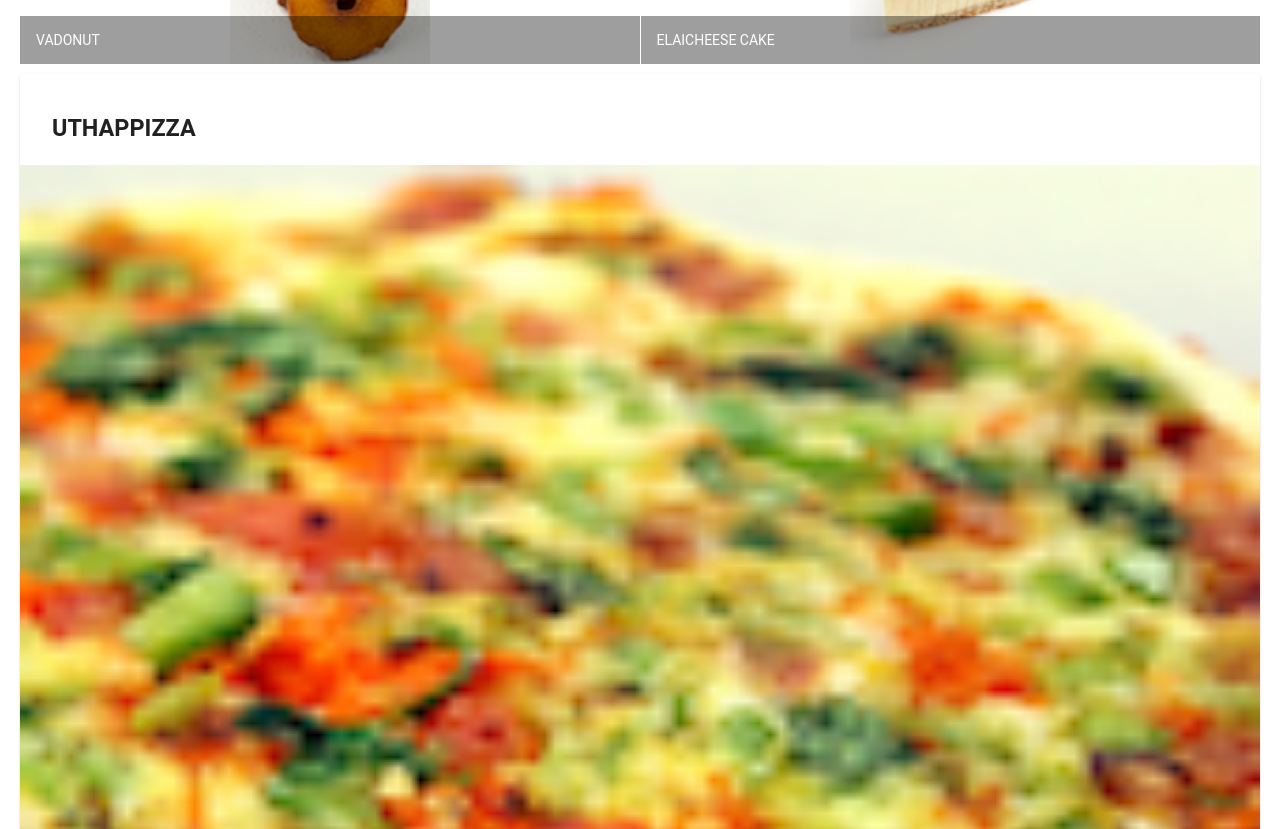
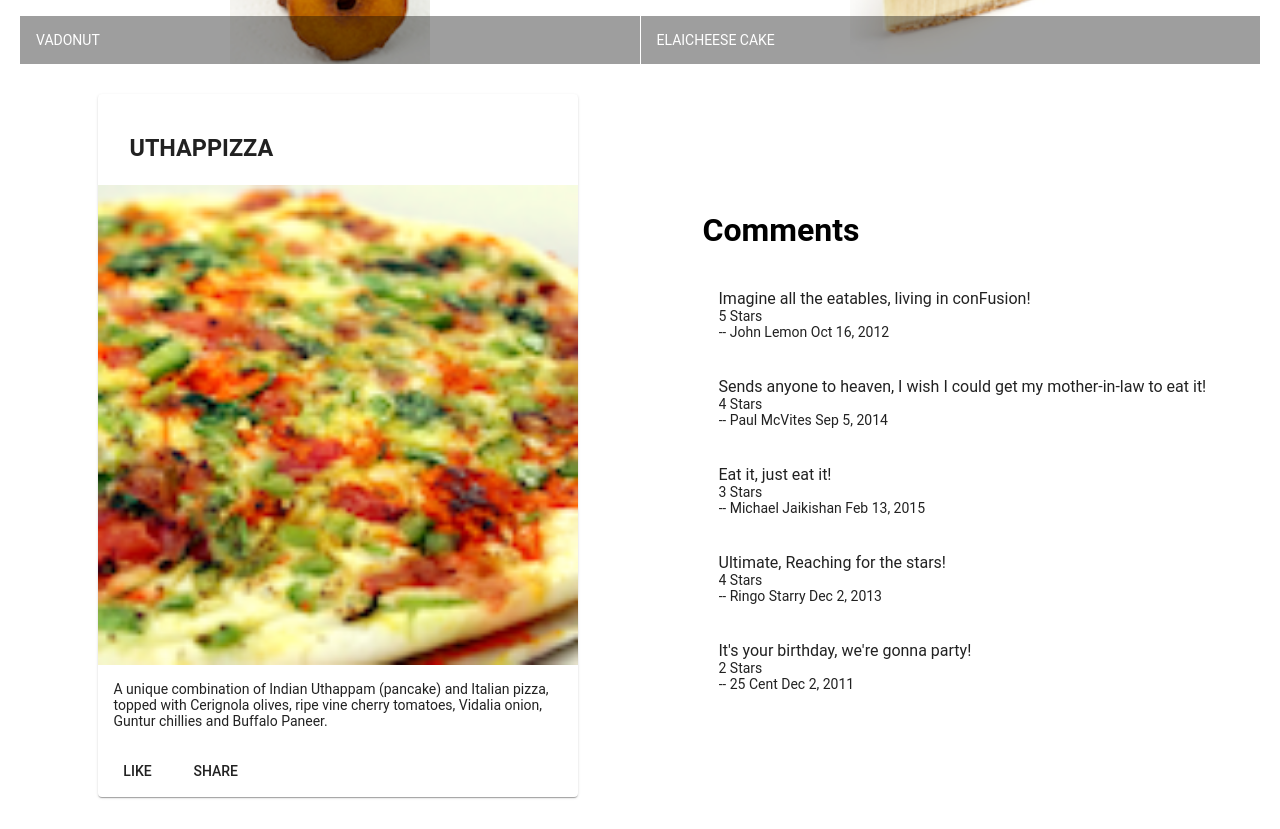
Before and after one commit to Ravitejac6/CourseraAngular, an Angular app: page / in a window 1280 px wide. Shown: the part 500-1329 px from the top of the page. Built offline with nearby package versions, Linux system fonts and the light colour scheme.

Commit message:
First week assignment done

```diff
--- a/src/app/app.module.ts
+++ b/src/app/app.module.ts
@@ -11,8 +11,9 @@
 
 import "hammerjs";
 import { MenuComponent } from "./menu/menu.component";
+import { DishdetailComponent } from './dishdetail/dishdetail.component';
 @NgModule({
-  declarations: [AppComponent, MenuComponent],
+  declarations: [AppComponent, MenuComponent, DishdetailComponent],
   imports: [
     BrowserModule,
     BrowserAnimationsModule,
--- /dev/null
+++ b/src/app/dishdetail/dishdetail.component.html
@@ -0,0 +1,43 @@
+<div
+  class="container"
+  fxLayout="row"
+  fxLayout.sm="column"
+  fxLayout.xs="column"
+  fxLayoutAlign.gt-md="space-around center"
+  fxLayoutGap="10px"
+  fxLayoutGap.xs="0"
+>
+  <div fxFlex="40" *ngIf="dish">
+    <mat-card>
+      <mat-card-header>
+        <mat-card-title>
+          <h3>{{ dish.name | uppercase }}</h3>
+        </mat-card-title>
+      </mat-card-header>
+      <img mat-card-image src="{{ dish.image }}" alt="{{ dish.name }}" />
+      <mat-card-content>
+        <p>{{ dish.description }}</p>
+      </mat-card-content>
+      <mat-card-actions>
+        <button mat-button>LIKE</button>
+        <button mat-button>SHARE</button>
+      </mat-card-actions>
+    </mat-card>
+  </div>
+  <div fxFlex="40" *ngIf="dish">
+    <mat-list fxFlex>
+      <h1>Comments</h1>
+      <mat-list-item *ngFor="let comments of dish.comments">
+        <p matLine>
+          <span>{{ comments.comment }}</span>
+        </p>
+        <p matLine>
+          <span>{{ comments.rating }} Stars</span>
+        </p>
+        <p matLine>
+          <span>-- {{ comments.author }} {{ comments.date | date }}</span>
+        </p>
+      </mat-list-item>
+    </mat-list>
+  </div>
+</div>
--- /dev/null
+++ b/src/app/dishdetail/dishdetail.component.ts
@@ -0,0 +1,59 @@
+import { Component, OnInit } from "@angular/core";
+
+const DISH = {
+  id: "0",
+  name: "Uthappizza",
+  image: "/assets/images/uthappizza.png",
+  category: "mains",
+  featured: true,
+  label: "Hot",
+  price: "4.99",
+  // tslint:disable-next-line:max-line-length
+  description:
+    "A unique combination of Indian Uthappam (pancake) and Italian pizza, topped with Cerignola olives, ripe vine cherry tomatoes, Vidalia onion, Guntur chillies and Buffalo Paneer.",
+  comments: [
+    {
+      rating: 5,
+      comment: "Imagine all the eatables, living in conFusion!",
+      author: "John Lemon",
+      date: "2012-10-16T17:57:28.556094Z",
+    },
+    {
+      rating: 4,
+      comment:
+        "Sends anyone to heaven, I wish I could get my mother-in-law to eat it!",
+      author: "Paul McVites",
+      date: "2014-09-05T17:57:28.556094Z",
+    },
+    {
+      rating: 3,
+      comment: "Eat it, just eat it!",
+      author: "Michael Jaikishan",
+      date: "2015-02-13T17:57:28.556094Z",
+    },
+    {
+      rating: 4,
+      comment: "Ultimate, Reaching for the stars!",
+      author: "Ringo Starry",
+      date: "2013-12-02T17:57:28.556094Z",
+    },
+    {
+      rating: 2,
+      comment: "It's your birthday, we're gonna party!",
+      author: "25 Cent",
+      date: "2011-12-02T17:57:28.556094Z",
+    },
+  ],
+};
+
+@Component({
+  selector: "app-dishdetail",
+  templateUrl: "./dishdetail.component.html",
+  styleUrls: ["./dishdetail.component.scss"],
+})
+export class DishdetailComponent implements OnInit {
+  dish = DISH;
+  constructor() {}
+
+  ngOnInit() {}
+}
--- a/src/app/menu/menu.component.html
+++ b/src/app/menu/menu.component.html
@@ -20,25 +20,5 @@
     </mat-grid-list>
   </div>
 
-  <div fxFlex *ngIf="selectedDish">
-    <mat-card>
-      <mat-card-header>
-        <mat-card-title>
-          <h3>{{ selectedDish.name | uppercase }}</h3>
-        </mat-card-title>
-      </mat-card-header>
-      <img
-        mat-card-image
-        src="{{ selectedDish.image }}"
-        alt="{{ selectedDish.name }}"
-      />
-      <mat-card-content>
-        <p>{{ selectedDish.description }}</p>
-      </mat-card-content>
-      <mat-card-actions>
-        <button mat-button>LIKE</button>
-        <button mat-button>SHARE</button>
-      </mat-card-actions>
-    </mat-card>
-  </div>
+  <app-dishdetail></app-dishdetail>
 </div>
```
Also changed, not shown: src/app/dishdetail/dishdetail.component.scss (added), 1 other file (tests, documents, lock files or other folders).
